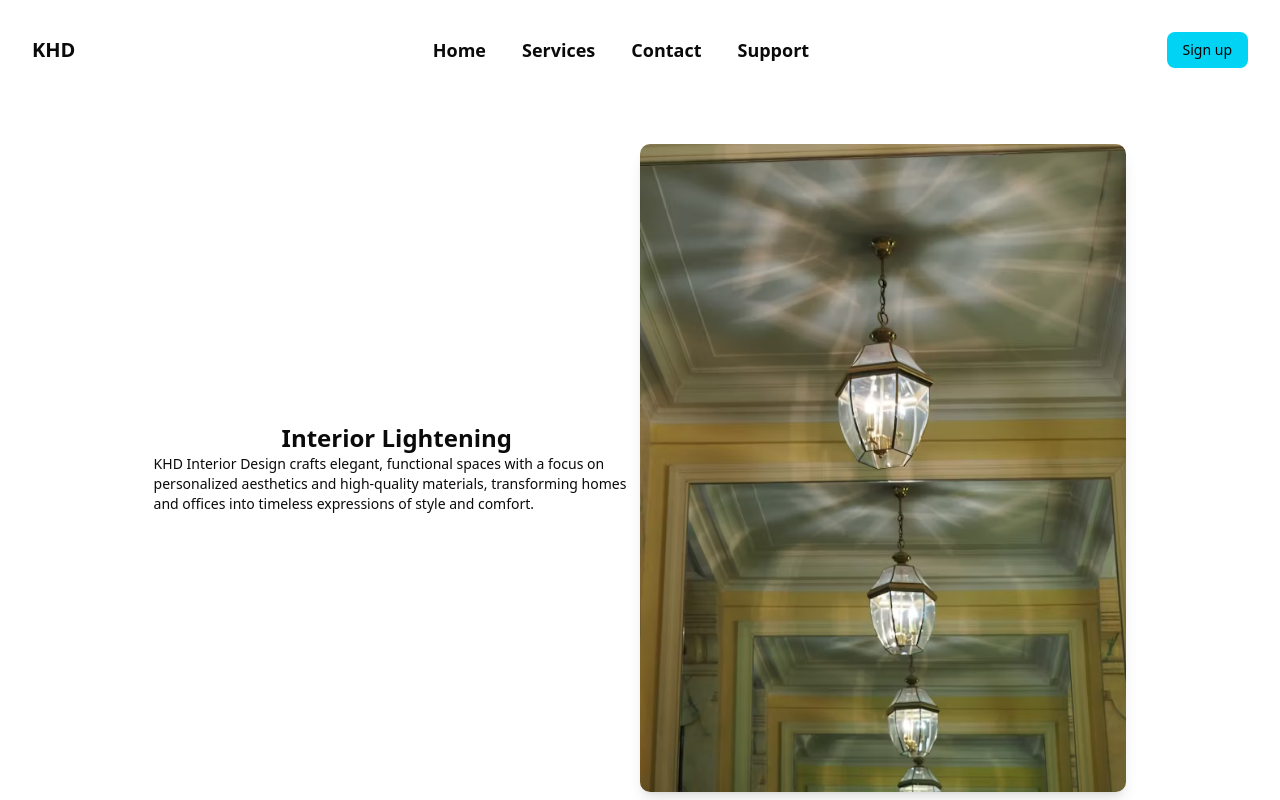
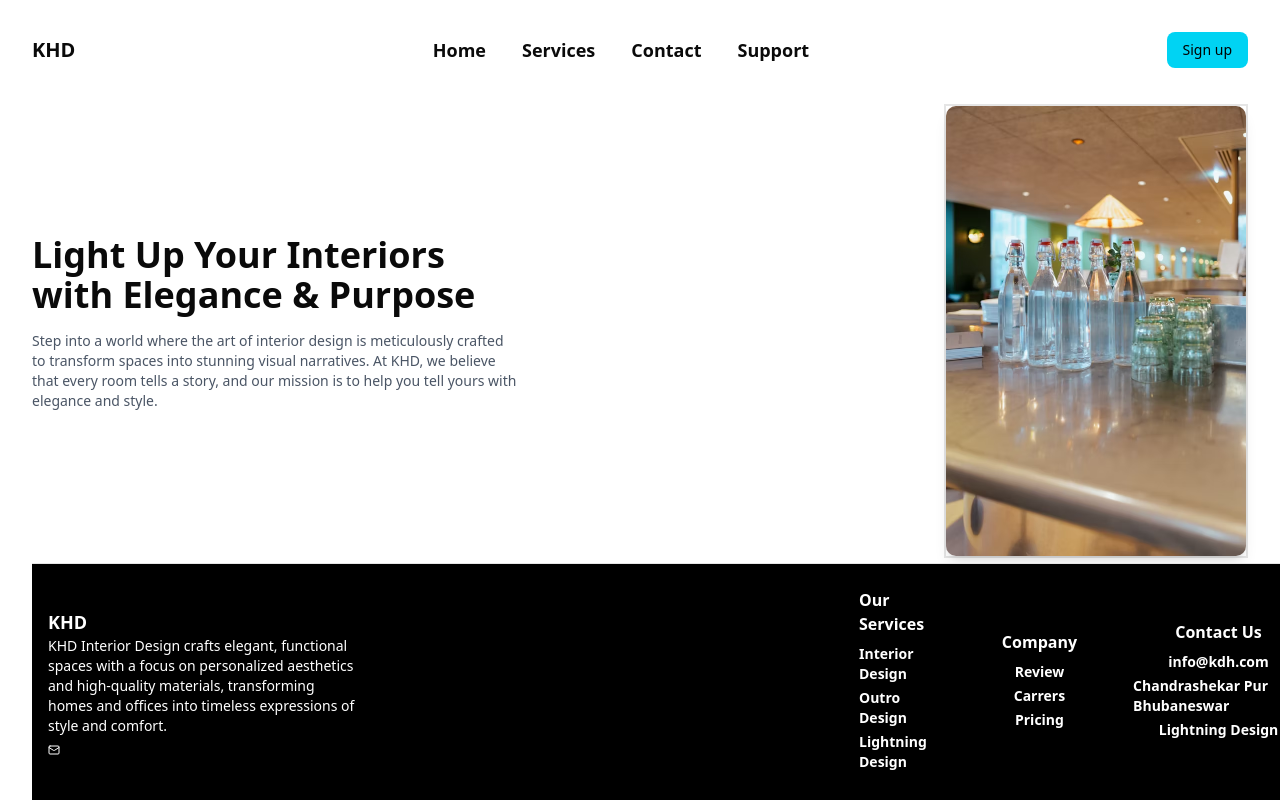
Before and after one commit to Rajendra-65/kdh-interior-design, a Next.js app: page /service in a window 1280 px wide. Shown: the top 800 px of the page. Built offline with nearby package versions, Linux system fonts and the light colour scheme.

Commit message:
Added the Contact, Support , and fixing the fotter and service

```diff
--- /dev/null
+++ b/src/app/(contact)/contact/page.tsx
@@ -0,0 +1,9 @@
+const Contact = () => {
+    return(
+        <div>
+            <h1 className = "text-xl">Contact Page</h1>
+        </div>
+    )
+}
+
+export default Contact
--- a/src/app/(home)/Footer.tsx
+++ b/src/app/(home)/Footer.tsx
@@ -5,9 +5,9 @@ import Link from "next/link";
 const Footer = () => {
     return (
         <>
-            <div className="flex items-center justify-between py-4 border-t bg-black text-white p-0 w-full">
+            <div className="flex items-center justify-between py-4 border-t bg-black text-white p-0 w-full bottom-0 fixed z-50">
                 <div className="p-4">
-                    <h1 className="text-lg font-bold">KHD</h1>
+                    <h1 className="text-lg font-bold cursor-pointer">KHD</h1>
                     <p className="text-sm w-[40%]">
                         KHD Interior Design crafts elegant, functional spaces with a focus on personalized aesthetics and high-quality materials, transforming homes and offices into timeless expressions of style and comfort.
                     </p>
@@ -17,24 +17,24 @@ const Footer = () => {
                         </Link>
                     </div>
                 </div>
-                <div className="w-[60%] flex  gap-10">
+                <div className="w-[80%] md:w-[60%] flex  gap-10">
                     <div className="flex flex-col items-center justify-center p-2">
                         <h1 className="font-bold mb-2">Our Services</h1>
-                        <h1 className="text-sm font-semibold mb-1">Interior Design</h1>
-                        <h1 className="text-sm font-semibold mb-1">Outro Design</h1>
-                        <h1 className="text-sm font-semibold mb-1">Lightning Design</h1>
+                        <h1 className="text-sm font-semibold mb-1 cursor-pointer">Interior Design</h1>
+                        <h1 className="text-sm font-semibold mb-1 cursor-pointer">Outro Design</h1>
+                        <h1 className="text-sm font-semibold mb-1 cursor-pointer">Lightning Design</h1>
                     </div>
                     <div className="flex flex-col items-center justify-center p-2 ">
-                        <h1 className="font-bold mb-2">Company</h1>
-                        <h1 className="text-sm font-semibold mb-1">Review</h1>
-                        <h1 className="text-sm font-semibold mb-1">Carrers</h1>
-                        <h1 className="text-sm font-semibold mb-1">Pricing</h1>
+                        <h1 className="font-bold mb-2 cursor-pointer">Company</h1>
+                        <h1 className="text-sm font-semibold mb-1 cursor-pointer">Review</h1>
+                        <h1 className="text-sm font-semibold mb-1 cursor-pointer">Carrers</h1>
+                        <h1 className="text-sm font-semibold mb-1 cursor-pointer">Pricing</h1>
                     </div>
                     <div className="flex flex-col items-center justify-center p-2 ">
-                        <h1 className="font-bold mb-2">Contact Us</h1>
-                        <h1 className="text-sm font-semibold mb-1">info@kdh.com</h1>
-                        <h1 className="text-sm font-semibold mb-1">Chandrashekar Pur Bhubaneswar</h1>
-                        <h1 className="text-sm font-semibold mb-1">Lightning Design</h1>
+                        <h1 className="font-bold mb-2 cursor-pointer">Contact Us</h1>
+                        <h1 className="text-sm font-semibold mb-1 cursor-pointer">info@kdh.com</h1>
+                        <h1 className="text-sm font-semibold mb-1 cursor-pointer">Chandrashekar Pur Bhubaneswar</h1>
+                        <h1 className="text-sm font-semibold mb-1 cursor-pointer">Lightning Design</h1>
                     </div>
                 </div>
             </div>
--- a/src/app/(home)/navbar.tsx
+++ b/src/app/(home)/navbar.tsx
@@ -19,7 +19,7 @@ const Navbar = () => {
                     <Link className="hover:underline-offset-1 hover:underline" href="/">
                         <li className="text-lg font-semibold cursor-pointer">Home</li>
                     </Link>
-                    <Link className="hover:underline-offset-1 hover:underline" href="/services">
+                    <Link className="hover:underline-offset-1 hover:underline" href="/service">
                         <li className="text-lg font-semibold cursor-pointer">Services</li>
                     </Link>
                     <Link className="hover:underline-offset-1 hover:underline" href="/contact">
--- a/src/app/(home)/page.tsx
+++ b/src/app/(home)/page.tsx
@@ -34,10 +34,10 @@ export default function Home() {
       >
         <div className = "flex flex-col items-start w-[30%]">
           <Button
-            className = "bg-cyan-400 hover:bg-cyan-500 text-black hover:text-white pb-6 "
+            className = "bg-cyan-400 hover:bg-cyan-500 text-black hover:text-white pb-6 mt-2"
             asChild
           >
-            <Link href="/start-project" >Startproject</Link>
+            <Link href="/start-project" className= "mt-2">Startproject</Link>
           </Button>
           <div className = "flex items-center justify-between w-[100%] mt-[27%]">
             <div className = "flex flex-col items-center">
--- a/src/app/(service)/service/page.tsx
+++ b/src/app/(service)/service/page.tsx
@@ -1,22 +1,26 @@
 import Image from "next/image";
 
 const Service = () => {
-    return(
-        <div className = "flex items-center justify-center w-full h-screen">
-            <div className = "flex flex-col items-center justify-center w-[40%] h-[250px]">
-                <h1 className = "text-2xl font-bold text-center">Interior Lightening</h1>
-                <p className = "text-sm text center">
-                    KHD Interior Design crafts elegant, functional spaces with a focus on personalized aesthetics and high-quality materials, transforming homes and offices into timeless expressions of style and comfort.
+    return (
+        <div
+            className="flex justify-between py-9 "
+        >
+            <div className="w-[50%] flex flex-col items-start md:w-[40%] mt-[27px] lg:justify-center md:mt-0">
+                <h1 className="font-bold text-4xl mb-2">
+                    Light Up Your Interiors with Elegance & Purpose
+                </h1>
+                <p className="text-sm text-gray-600 mb-4 mt-2">
+                    Step into a world where the art of interior design is meticulously crafted to transform spaces into stunning visual narratives. At KHD, we believe that every room tells a story, and our mission is to help you tell yours with elegance and style.
                 </p>
             </div>
-            <div className = "w-[40%]">
+            <div className="w-[50%] flex items-center justify-center md:w-[25%] border-2">
                 <Image
-                    src="/interior-lightening.png"
+                    src="/interior-lightening1.png"
                     alt="Interior Design"
                     className="w-full h-auto rounded-lg shadow-lg"
                     style={{ objectFit: "cover" }}
-                    width = {600}
-                    height = {600}
+                    width={600}
+                    height={400}
                 />
             </div>
         </div>
--- /dev/null
+++ b/src/app/(support)/support/page.tsx
@@ -0,0 +1,9 @@
+const Support = () => {
+    return(
+        <div>
+            <h1 className = "text-xl">Support</h1>
+        </div>
+    )
+}
+
+export default Support;
--- a/src/app/layout.tsx
+++ b/src/app/layout.tsx
@@ -27,7 +27,7 @@ export default function RootLayout({
   return (
     <html lang="en">
       <body
-        className={`${geistSans.variable} ${geistMono.variable} antialiased p-8`}
+        className={`${geistSans.variable} ${geistMono.variable} antialiased p-8 mb-[180px]`}
       >
         <Navbar />
           {children}
```
Also changed, not shown: public/interior-lightening1.png (added).
